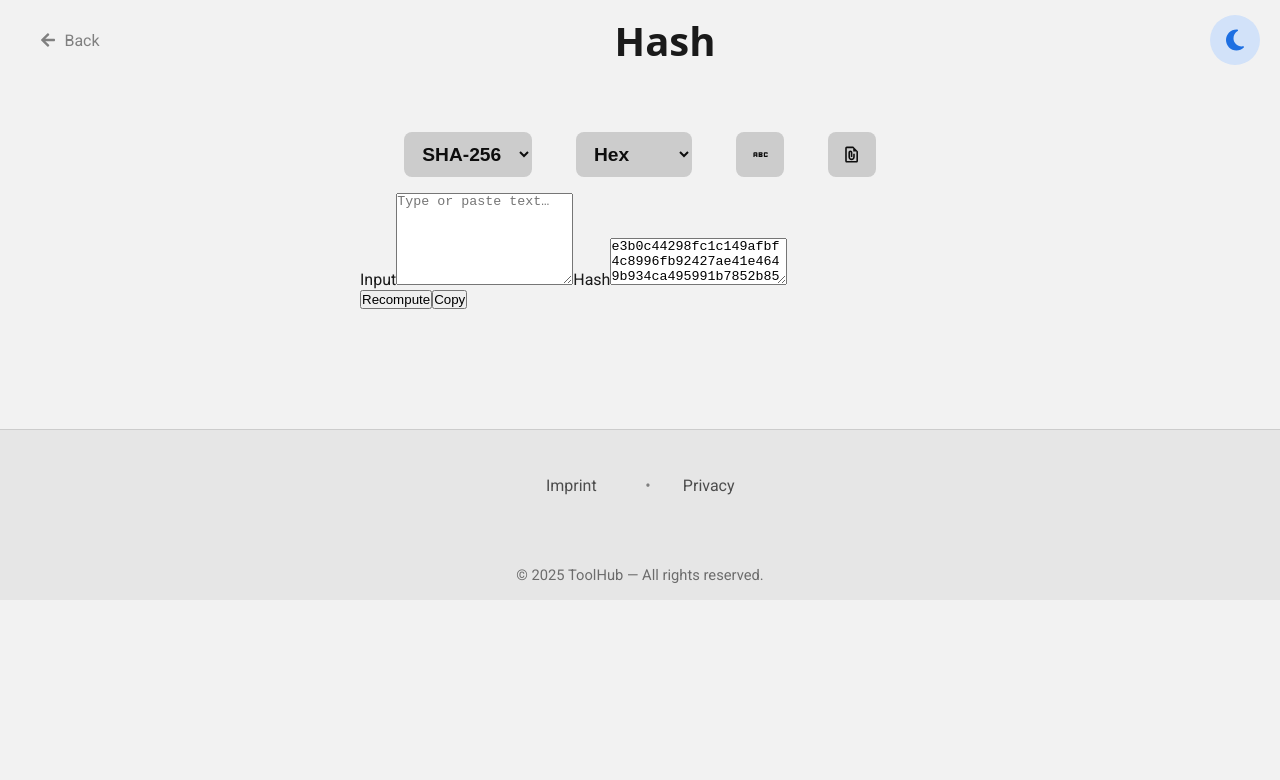
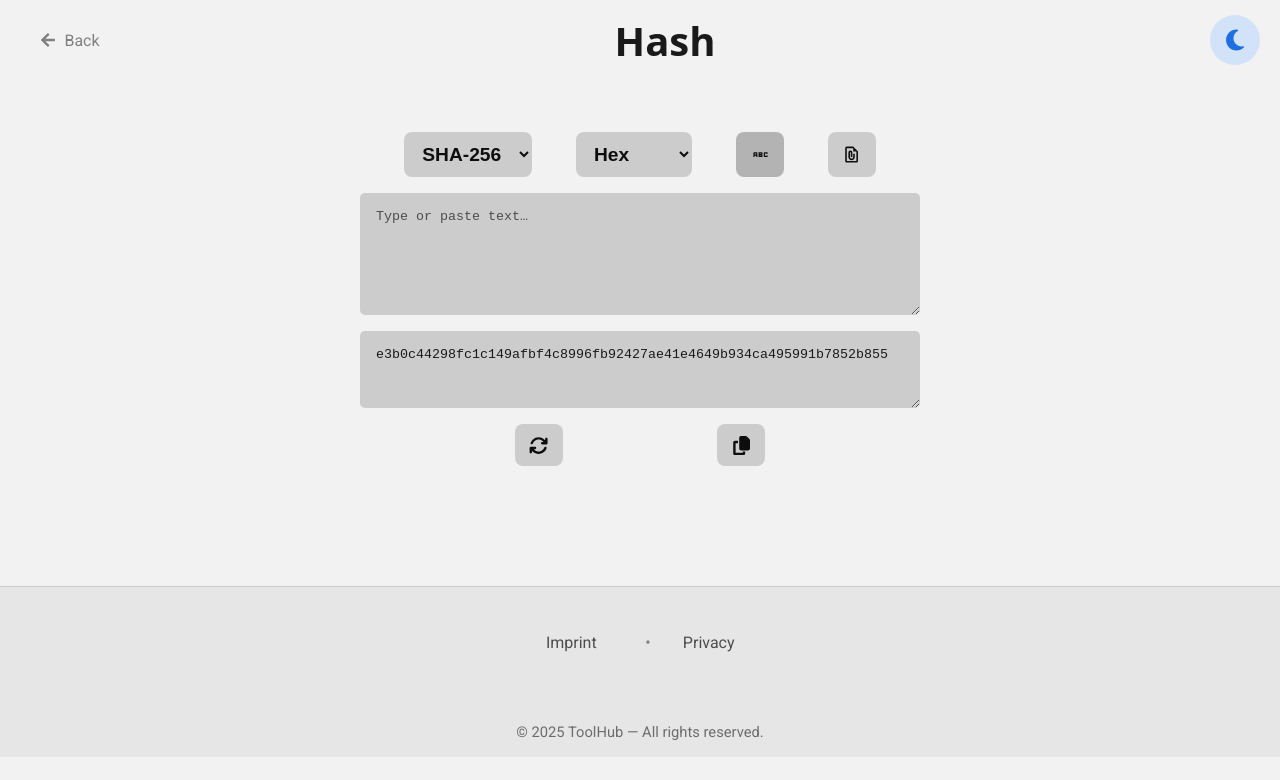
Before and after one commit to PsydoV2/ToolHub, a Next.js app: page /tools/hashGen in a window 1280 px wide. Shown: the top 780 px of the page. Built offline with nearby package versions, Linux system fonts and the light colour scheme; a web font is replaced by a local one.

Commit message:
`Added FaArrowsRotate and FaCopy icons, improved button animations and styles in hashGen.tsx and globals.css`

```diff
--- a/src/pages/tools/hashGen.tsx
+++ b/src/pages/tools/hashGen.tsx
@@ -4,6 +4,7 @@ import Navbar from "@/components/Navbar";
 import Head from "next/head";
 import { MdAbc, MdOutlineFilePresent } from "react-icons/md";
 import { motion } from "framer-motion";
+import { FaArrowsRotate, FaCopy } from "react-icons/fa6";
 
 type Algo = "MD5" | "SHA-1" | "SHA-256" | "SHA-384" | "SHA-512";
 type Encoding = "hex" | "base64";
@@ -169,32 +170,33 @@ export default function HashTool() {
 
           {mode === "text" ? (
             <section className="panel">
-              <label className="col">
-                <span className="lbl">Input</span>
               <textarea
                 rows={6}
                 value={input}
                 onChange={(e) => setInput(e.target.value)}
                 placeholder="Type or paste text…"
               />
-              </label>
 
-              <label className="col">
-                <span className="lbl">Hash</span>
               <textarea rows={3} readOnly value={textHash} />
-              </label>
 
               <div className="actions">
-                <button className="btn" onClick={hashTextNow}>
-                  Recompute
-                </button>
-                <button
-                  className="btn secondary"
+                <motion.button
+                  whileHover={{ scale: 1.1 }}
+                  whileTap={{ scale: 0.95 }}
+                  transition={{ type: "spring", stiffness: 400, damping: 20 }}
+                  onClick={hashTextNow}
+                >
+                  <FaArrowsRotate />
+                </motion.button>
+                <motion.button
+                  whileHover={{ scale: 1.1 }}
+                  whileTap={{ scale: 0.95 }}
+                  transition={{ type: "spring", stiffness: 400, damping: 20 }}
                   onClick={() => copy(textHash)}
                   disabled={!textHash}
                 >
-                  Copy
-                </button>
+                  <FaCopy />
+                </motion.button>
               </div>
             </section>
           ) : (
--- a/src/styles/globals.css
+++ b/src/styles/globals.css
@@ -1066,3 +1066,62 @@ nav button:hover {
 .hashUpCtrl input:checked::after {
   transform: rotate(45deg) scale(1);
 }
+
+.hashControls .active {
+  background-color: var(--background-300);
+}
+
+.warn {
+  width: 500px;
+  text-align: center;
+  margin: auto;
+  color: black;
+  margin-bottom: 1rem;
+  margin-top: 1rem;
+
+  background-color: lightcoral;
+  outline: 1px solid red;
+  border-radius: 5px;
+  padding: 1rem 0;
+}
+
+.hashCard .panel {
+  display: flex;
+  flex-direction: column;
+  gap: 1rem;
+}
+
+.hashCard .panel textarea {
+  border-radius: 5px;
+  outline: 0;
+  border: 0;
+  background-color: var(--background-200);
+  color: var(--text-900);
+  padding: 1rem;
+}
+
+.hashCard .panel textarea::placeholder {
+  color: var(--text-700);
+}
+
+.hashCard .panel .actions {
+  display: flex;
+  justify-content: space-evenly;
+  align-items: center;
+}
+
+.hashCard .panel .actions button {
+  padding: 0.7rem 0.9rem;
+  border: none;
+  background: transparent;
+  color: var(--text-950);
+  background-color: var(--background-200);
+  cursor: pointer;
+  font-weight: 600;
+  font-size: 1.2rem;
+  border-radius: 0.5rem;
+
+  display: flex;
+  justify-content: center;
+  align-items: center;
+}
```
Lines whose indentation alone changed are shown as unchanged.
